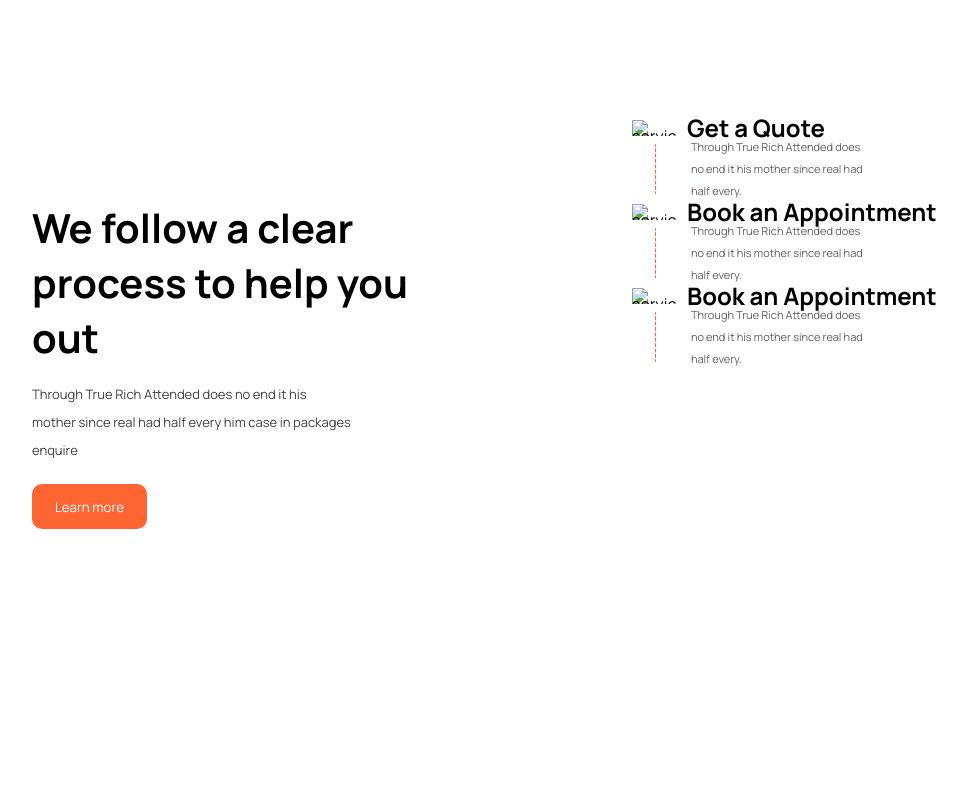
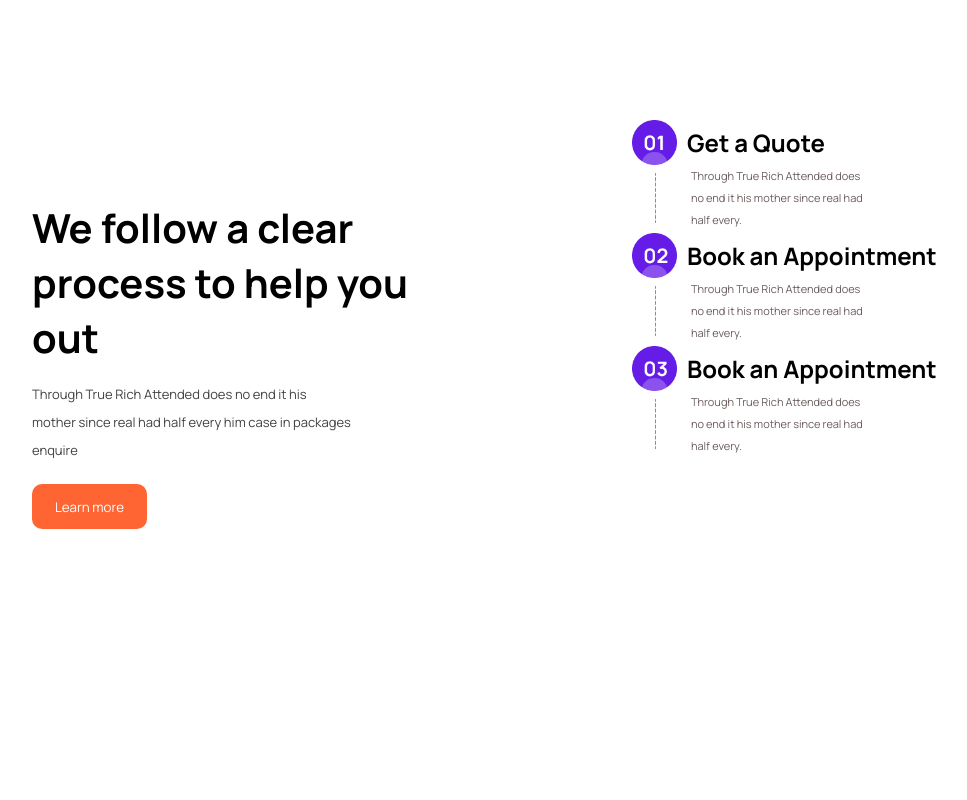
Before and after one commit to Uchechi23/Finsweet12, a plain HTML site: page index.html in a window 1280 px wide. Shown: the part 1520-2320 px from the top of the page, without its empty margins (98-1065 px from the left). Drawn offline with Linux system fonts and the light colour scheme.

Commit message:
edited images that wasn't visible

```diff
--- a/css/style.css
+++ b/css/style.css
@@ -740,7 +740,6 @@ input{
 #get-in-touch .get-in-left .first-car{
     width: 50%;
     height: 100%;
-    /* background-color: red; */
     background-image: url(../images/car.png);
     background-position: center;
     background-repeat: no-repeat;
@@ -778,7 +777,6 @@ input{
 #get-in-touch .get-in-left .second-car{
     width: 50%;
     height: 100%;
-    background-color: yellowgreen;
     background-image: url(../images/car2.png);
     background-position: center;
     background-repeat: no-repeat;
--- a/index.html
+++ b/index.html
@@ -156,7 +156,7 @@
             <div class="second-right">
                 <div class="process-right-prt1">
                     <div class="pro-prt10-icontext">
-                        <img src="./images/01.png" alt="service" width="45px">
+                        <img src="./images/001.png" alt="service" width="45px">
                         <h2>Get a Quote</h2>
                     </div>
                     <div class="pro-prt11-icontext">
@@ -168,7 +168,7 @@
 
                 <div class="process-right-prt2">
                     <div class="pro-prt12-icontext">
-                        <img src="./images/02.png" alt="service" width="45px">
+                        <img src="./images/002.png" alt="service" width="45px">
                         <h2>Book an Appointment</h2>
                     </div>
                     <div class="pro-prt13-icontext">
@@ -179,7 +179,7 @@
 
                     <div class="process-right-prt3">
                         <div class="pro-prt14-icontext">
-                            <img src="./images/03.png" alt="service" width="45px">
+                            <img src="./images/003.png" alt="service" width="45px">
                             <h2>Book an Appointment</h2>
                         </div>
                         <div class="pro-prt15-icontext">
```
